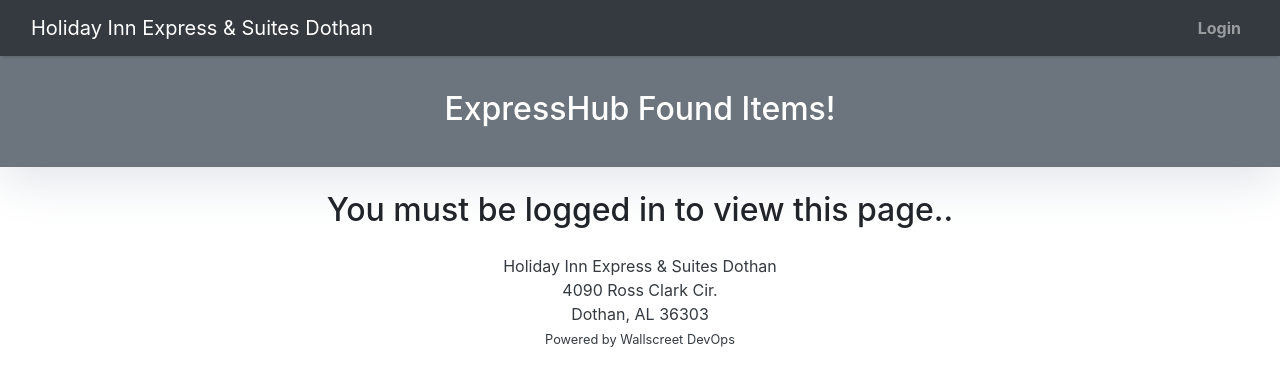
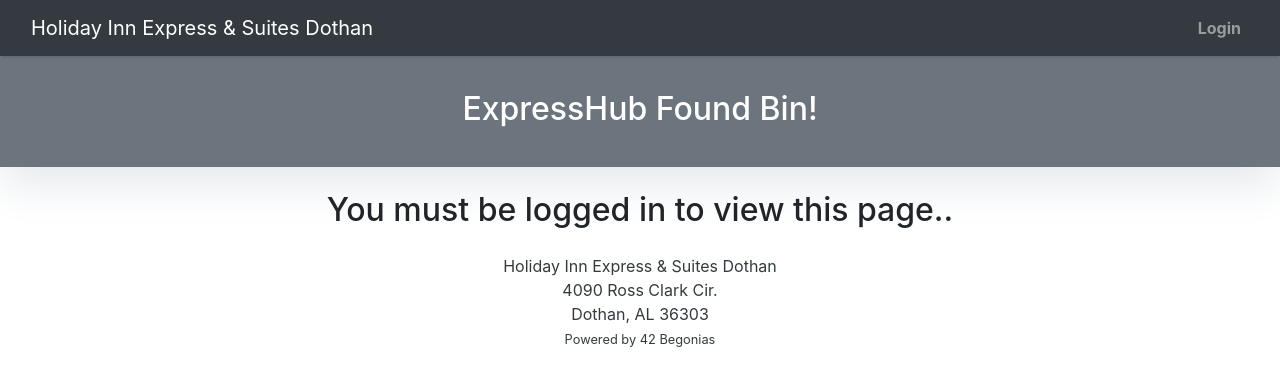
Before and after one commit to wallscreet/expresshub, a Django app: page /found/ in a window 1280 px wide. Shown: the top 386 px of the page. Run offline with Django 3.2, Linux system fonts and the light colour scheme; data that the repository does not hold is empty; some libraries are stand-ins or nearby versions.

Commit message:
decorating & 42 Begonias

```diff
--- a/templates/base.html
+++ b/templates/base.html
@@ -104,7 +104,7 @@
   <!-- Footer -->
   <footer class="py-3 bg-grey">
     <p class="m-0 text-dark text-center ">Holiday Inn Express & Suites Dothan<br/>4090 Ross Clark Cir.<br/>Dothan, AL 36303<br/>
-        <small>Powered by Wallscreet DevOps</small></p>
+        <small>Powered by 42 Begonias</small></p>
   </footer>
   <!-- bootstrap scripts -->
   <script src="https://code.jquery.com/jquery-3.2.1.slim.min.js"
--- a/templates/found.html
+++ b/templates/found.html
@@ -9,7 +9,7 @@
     <div class="row">
       <div class=" col-xs-8 col-xs-10 mx-auto bg-secondary">
         <div class="site-heading">
-          <h2 class=" site-heading my-4 mt-3 text-white text-align:center ">ExpressHub Found Items!</h2>
+          <h2 class=" site-heading my-4 mt-3 text-white text-align:center ">ExpressHub Found Bin!</h2>
         </div>
       </div>
     </div>
--- a/templates/lostfound.html
+++ b/templates/lostfound.html
@@ -9,7 +9,7 @@
     <div class="row">
       <div class=" col-xs-8 col-xs-10 mx-auto bg-secondary">
         <div class="site-heading">
-          <h2 class=" site-heading my-4 mt-3 text-white text-align:center ">ExpressHub Lost & Found Bin</h2>
+          <h2 class=" site-heading my-4 mt-3 text-white text-align:center ">ExpressHub Lost Bin</h2>
         </div>
       </div>
     </div>
```
